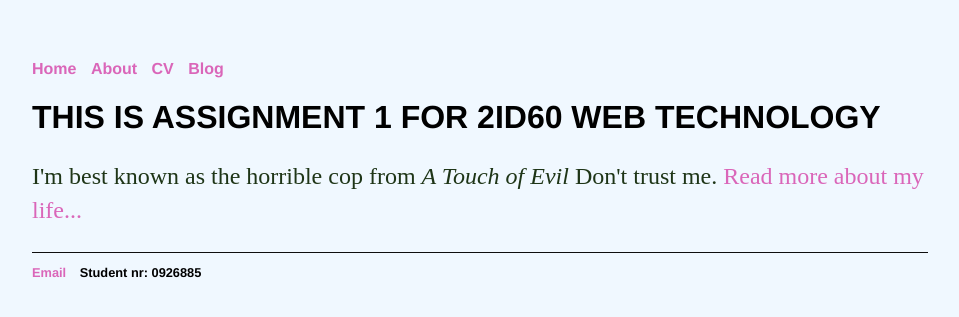
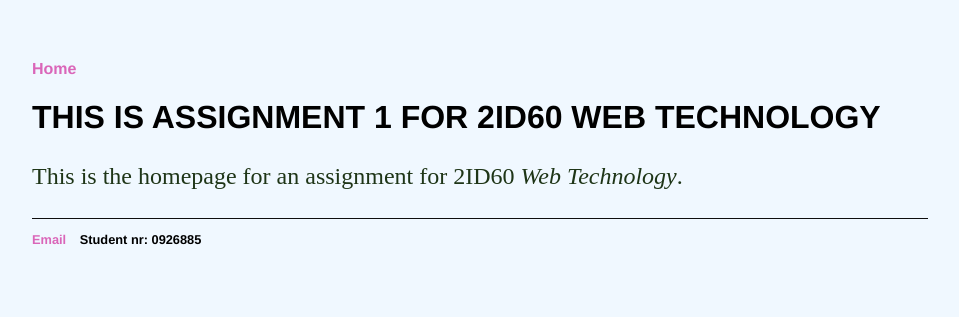
Before and after one commit to Aalison/Aalison.github.io, a Jekyll site: the page built from index.html, in a window 1280 px wide. Shown: the top 317 px of the page, without its empty margins (160-1119 px from the left). Built offline with Jekyll 4.4.1, drawn with Linux system fonts in a browser that asks for light colours; comment, search, counter and statistics services are not loaded.

Commit message:
Edit unnecessary things

```diff
--- a/_layouts/default.html
+++ b/_layouts/default.html
@@ -25,9 +25,9 @@
 			<nav>
 	    		<ul>
 	        		<li><a href="/">Home</a></li>
-		        	<li><a href="/about">About</a></li>
+		        	<!--<li><a href="/about">About</a></li>
 	        		<li><a href="/cv">CV</a></li>
-	        		<li><a href="/blog">Blog</a></li>
+	        		<li><a href="/blog">Blog</a></li>-->
 	    		</ul>
 			</nav>
 			<div class="container">
--- a/index.html
+++ b/index.html
@@ -4,5 +4,5 @@ title: Assignment 1, 2ID60
 ---
 <div class="blurb">
 	<h1>This is Assignment 1 for 2ID60 Web Technology</h1>
-	<p>I'm best known as the horrible cop from <em>A Touch of Evil</em> Don't trust me. <a href="/about">Read more about my life...</a></p>
+	<p>This is the homepage for an assignment for 2ID60 <em>Web Technology</em>. <!--<a href="/about">Read more about my life...</a></p>-->
 </div><!-- /.blurb -->
```
